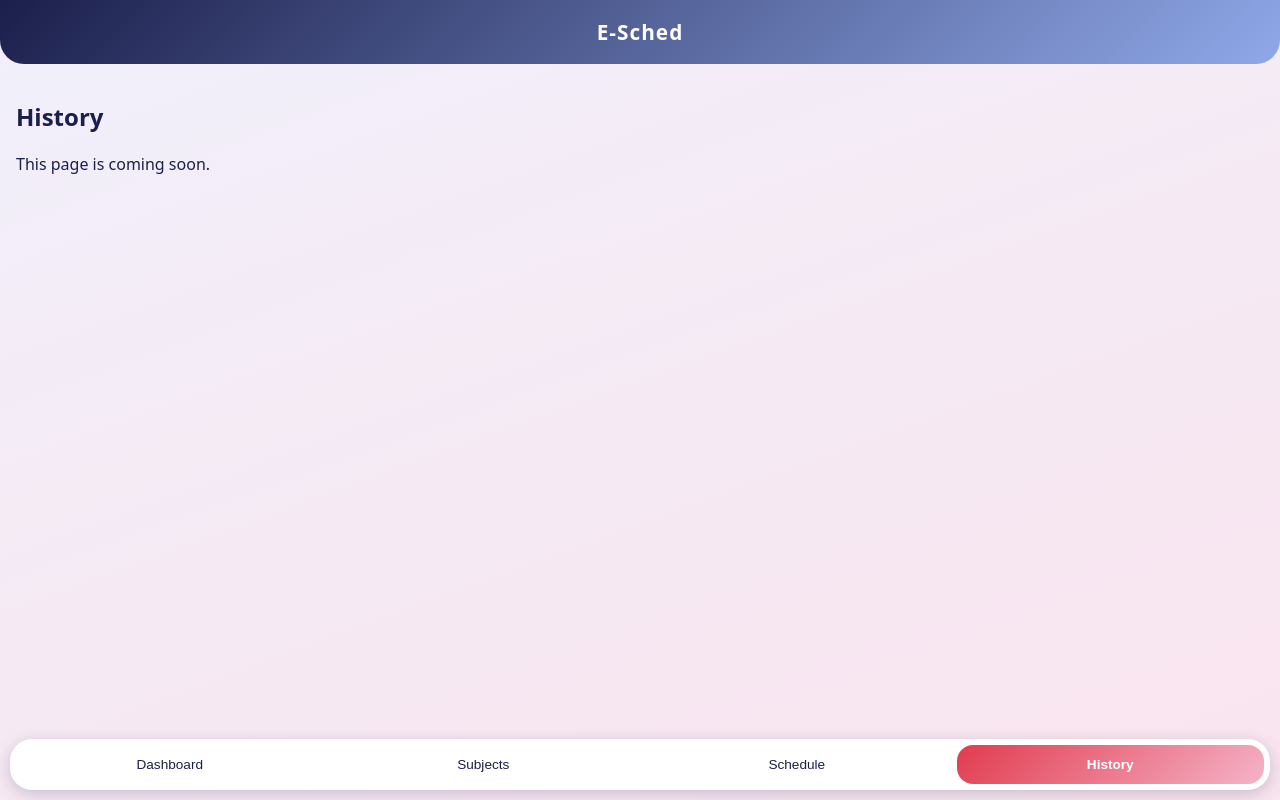
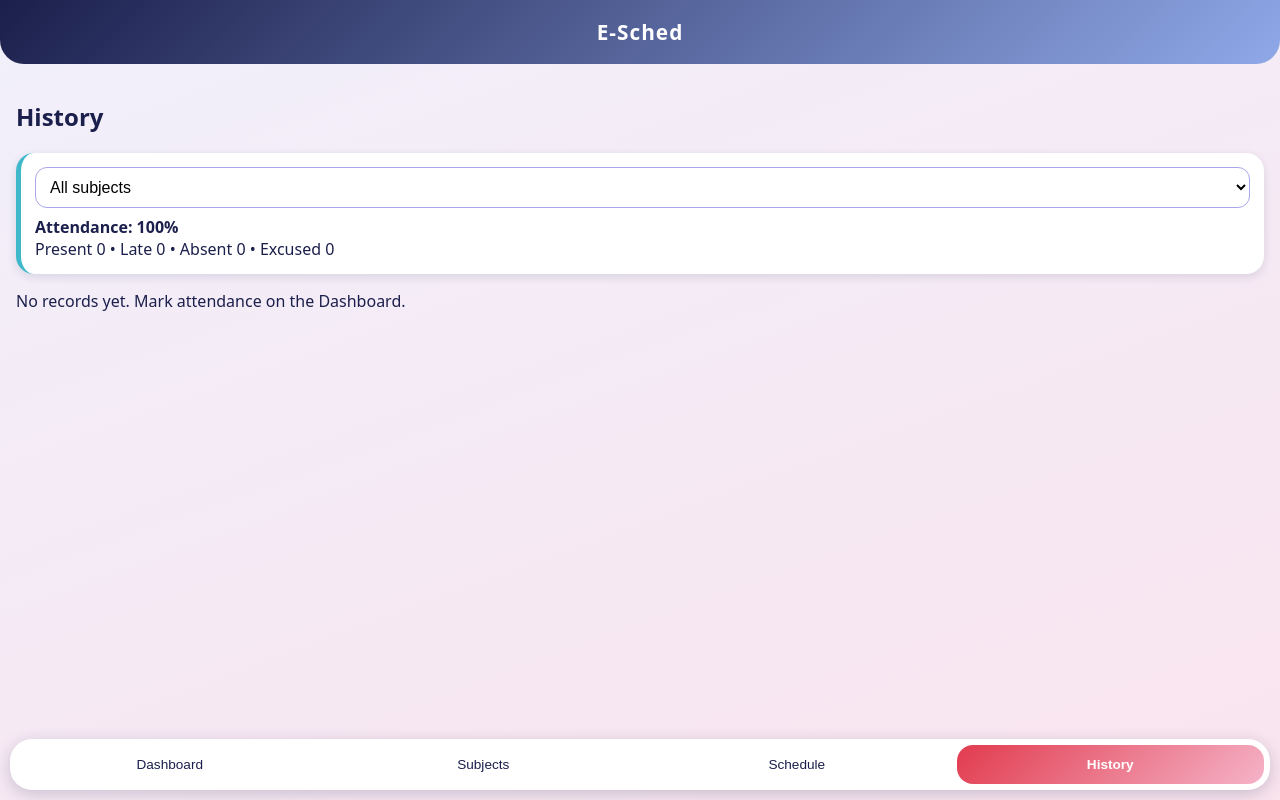
Before and after one commit to WeBruh/e-sched, a React (Vite) app: page / in a window 1280 px wide. Both pictures are taken after a click on the button "History". Built offline with nearby package versions, Linux system fonts and the light colour scheme.

Commit message:
Add history page

```diff
--- a/src/App.css
+++ b/src/App.css
@@ -84,3 +84,6 @@
 .pill.absent { background: #ffd0d6; color: #c0283c; }
 .pill.excused { background: #cfe4ff; color: #2a6fd6; }
 .pill.pending { background: #e6e4f5; color: #55537a; }
+
+.tag { display: inline-block; padding: 4px 12px; border-radius: 999px; font-size: 0.8rem; font-weight: bold; margin-top: 6px; }
+.note { margin-top: 6px; font-size: 0.9rem; opacity: 0.8; }
--- a/src/App.jsx
+++ b/src/App.jsx
@@ -5,6 +5,7 @@ import Subjects from "./Subjects";
 import Schedule from "./Schedule";
 import useLocalStorage from "./useLocalStorage";
 import banner from "./assets/miles-gwen.jpg";
+import History from "./History";
 
 const TABS = ["Dashboard", "Subjects", "Schedule", "History"];
 
@@ -43,7 +44,9 @@ export default function App() {
           <Schedule subjects={subjects} classes={classes} setClasses={setClasses} />
         )}
 
-        {tab === "History" && <p>This page is coming soon.</p>}
+        {tab === "History" && (
+  <History subjects={subjects} classes={classes} attendance={attendance} />
+)}
       </main>
 
       <nav className="bottom-nav">
--- /dev/null
+++ b/src/History.jsx
@@ -0,0 +1,50 @@
+import { useState } from "react";
+
+export default function History({ subjects, classes, attendance }) {
+  const [filter, setFilter] = useState("all");
+
+  const records = Object.values(attendance)
+    .map((r) => {
+      const cls = classes.find((c) => c.id === r.classId);
+      const subject = cls && subjects.find((s) => s.id === cls.subjectId);
+      return cls && subject ? { ...r, cls, subject } : null;
+    })
+    .filter(Boolean)
+    .filter((r) => r.status !== "Pending")
+    .filter((r) => filter === "all" || r.subject.id === Number(filter))
+    .sort((a, b) => b.date.localeCompare(a.date));
+
+  const count = (s) => records.filter((r) => r.status === s).length;
+  const present = count("Present");
+  const late = count("Late");
+  const absent = count("Absent");
+  const excused = count("Excused");
+  const counted = present + late + absent;
+  const percent = counted ? Math.round(((present + late) / counted) * 100) : 100;
+
+  return (
+    <div>
+      <div className="card">
+        <select value={filter} onChange={(e) => setFilter(e.target.value)}>
+          <option value="all">All subjects</option>
+          {subjects.map((s) => (
+            <option key={s.id} value={s.id}>{s.name}</option>
+          ))}
+        </select>
+        <strong>Attendance: {percent}%</strong>
+        <div>Present {present} • Late {late} • Absent {absent} • Excused {excused}</div>
+      </div>
+
+      {records.length === 0 && <p>No records yet. Mark attendance on the Dashboard.</p>}
+
+      {records.map((r) => (
+        <div className="card" key={`${r.classId}_${r.date}`}>
+          <strong>{r.subject.name}</strong>
+          <div>{r.date} • {r.cls.start} – {r.cls.end}</div>
+          <span className={`pill ${r.status.toLowerCase()} tag`}>{r.status}</span>
+          {r.note && <div className="note">Note: {r.note}</div>}
+        </div>
+      ))}
+    </div>
+  );
+}
```
